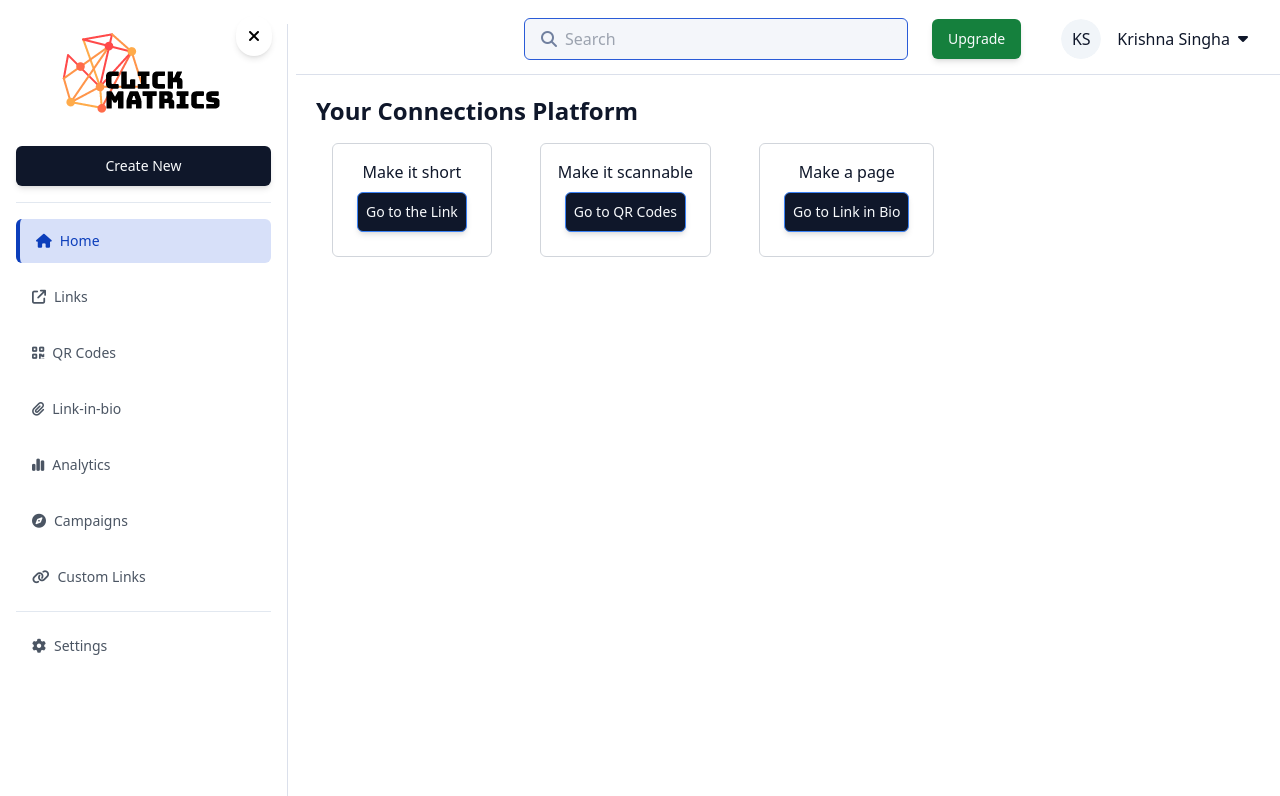
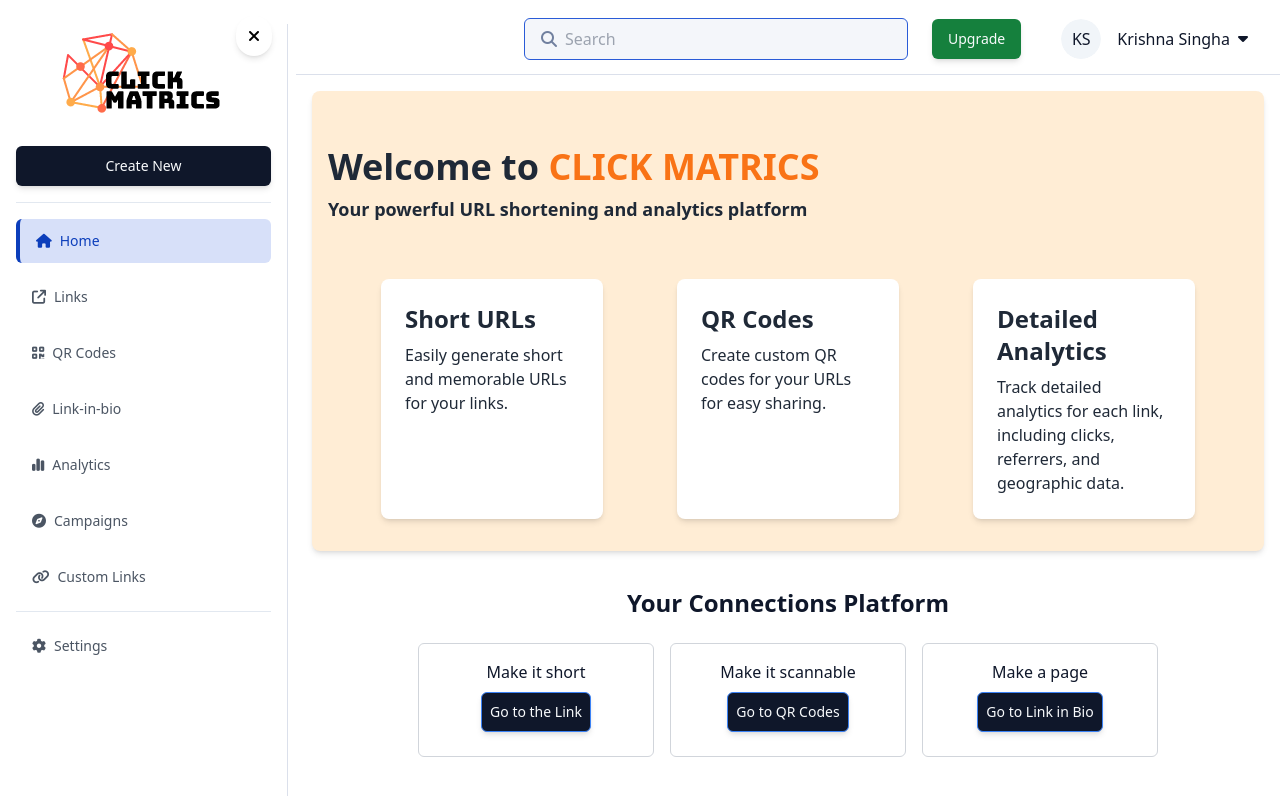
Before and after one commit to oxiton-foundation/click-metrics, a React (Vite) app in the folder client/: page / in a window 1280 px wide. Shown: the top 796 px of the page. Built offline with nearby package versions, Linux system fonts and the light colour scheme.

Commit message:
Announcement Banner for home page

```diff
--- a/client/src/components/pages/home.tsx
+++ b/client/src/components/pages/home.tsx
@@ -1,37 +1,38 @@
 import { useNavigate } from "react-router-dom";
 import { Button } from "../ui";
+import HomeIntro from "./homeintro";
 
 const Home = () => {
   const navigate = useNavigate();
   return (
-    <>
+    <div className="min-h-screen ">
+      <HomeIntro />
       <div className="p-5">
-        <div >
-          <h1 className="text-2xl font-bold">Your Connections Platform</h1>
-          <div className="flex flex-wrap gap-4 max-w-xl md:max-w-full">
-            <div className="border border-gray-300 rounded-md p-4 m-4 flex items-center">
+        <h1 className="text-2xl font-bold text-center mb-6">Your Connections Platform</h1>
+        <div className="flex flex-wrap gap-4 justify-center">
+          <div className="border border-gray-300 rounded-md p-4 flex items-center justify-center w-full md:w-1/4">
             <div>
               <p className="text-center">Make it short</p>
               <Button
                 onClick={() => navigate("/links")}
-                  className="border border-blue-500 p-2 inline-block  m-2"
+                className="border border-blue-500 p-2 inline-block m-2"
               >
                 Go to the Link
               </Button>
             </div>
           </div>
-            <div className="border border-gray-300 rounded-md p-4 m-4 flex items-center">
+          <div className="border border-gray-300 rounded-md p-4 flex items-center justify-center w-full md:w-1/4">
             <div>
               <p className="text-center">Make it scannable</p>
               <Button
                 onClick={() => navigate("/qr")}
-                  className="border border-blue-500 p-2 inline-block  m-2"
+                className="border border-blue-500 p-2 inline-block m-2"
               >
                 Go to QR Codes
               </Button>
             </div>
           </div>
-            <div className="border border-gray-300 rounded-md p-4 m-4 flex items-center">
+          <div className="border border-gray-300 rounded-md p-4 flex items-center justify-center w-full md:w-1/4">
             <div>
               <p className="text-center">Make a page</p>
               <Button
@@ -45,7 +46,6 @@
         </div>
       </div>
     </div>
-    </>
   );
 };
 
--- /dev/null
+++ b/client/src/components/pages/homeintro.tsx
@@ -0,0 +1,28 @@
+import React from 'react';
+
+const HomeIntro: React.FC = () => {
+    return (
+        <div className="bg-orange-100 m-4 p-4 text-gray-800 py-8 rounded-lg shadow-md">
+            <header className="text-gray-800 py-6">
+                <h1 className="text-4xl font-bold">Welcome to <span className='text-orange-500'> CLICK MATRICS</span></h1>
+                <p className="mt-2 text-lg font-bold">Your powerful URL shortening and analytics platform</p>
+            </header>
+            <section className="flex flex-col md:flex-row justify-around mt-8 px-4">
+                <div className="bg-white p-6 rounded-lg shadow-md w-full md:w-1/4 mt-4 md:mt-0">
+                    <h2 className="text-2xl font-semibold mb-2">Short URLs</h2>
+                    <p>Easily generate short and memorable URLs for your links.</p>
+                </div>
+                <div className="bg-white p-6 rounded-lg shadow-md w-full md:w-1/4 mt-4 md:mt-0">
+                    <h2 className="text-2xl font-semibold mb-2">QR Codes</h2>
+                    <p>Create custom QR codes for your URLs for easy sharing.</p>
+                </div>
+                <div className="bg-white p-6 rounded-lg shadow-md w-full md:w-1/4 mt-4 md:mt-0">
+                    <h2 className="text-2xl font-semibold mb-2">Detailed Analytics</h2>
+                    <p>Track detailed analytics for each link, including clicks, referrers, and geographic data.</p>
+                </div>
+            </section>
+        </div>
+    );
+}
+
+export default HomeIntro;
```
Also changed, not shown: 1 other file (tests, documents, lock files or other folders). Lines whose indentation alone changed are shown as unchanged.
